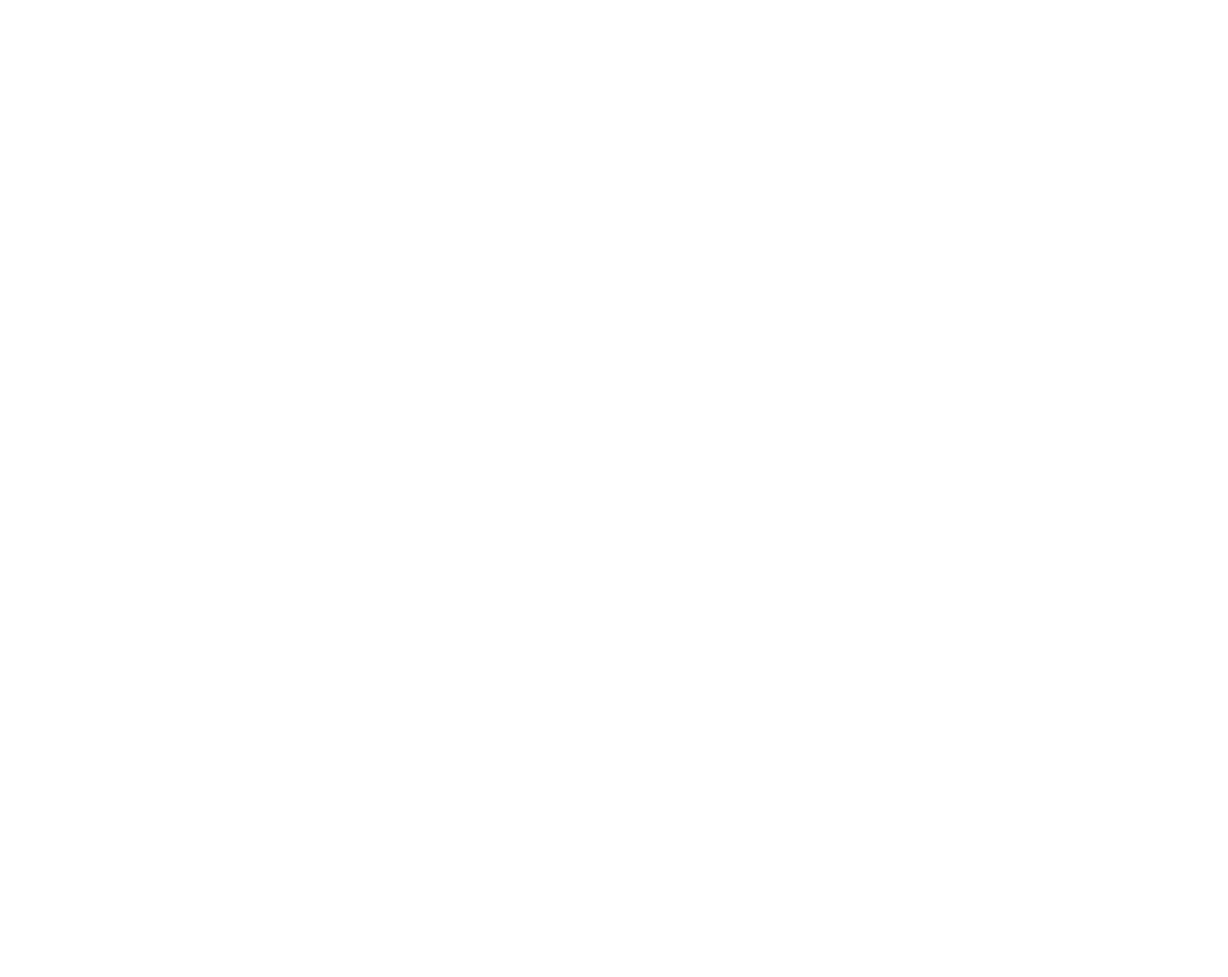
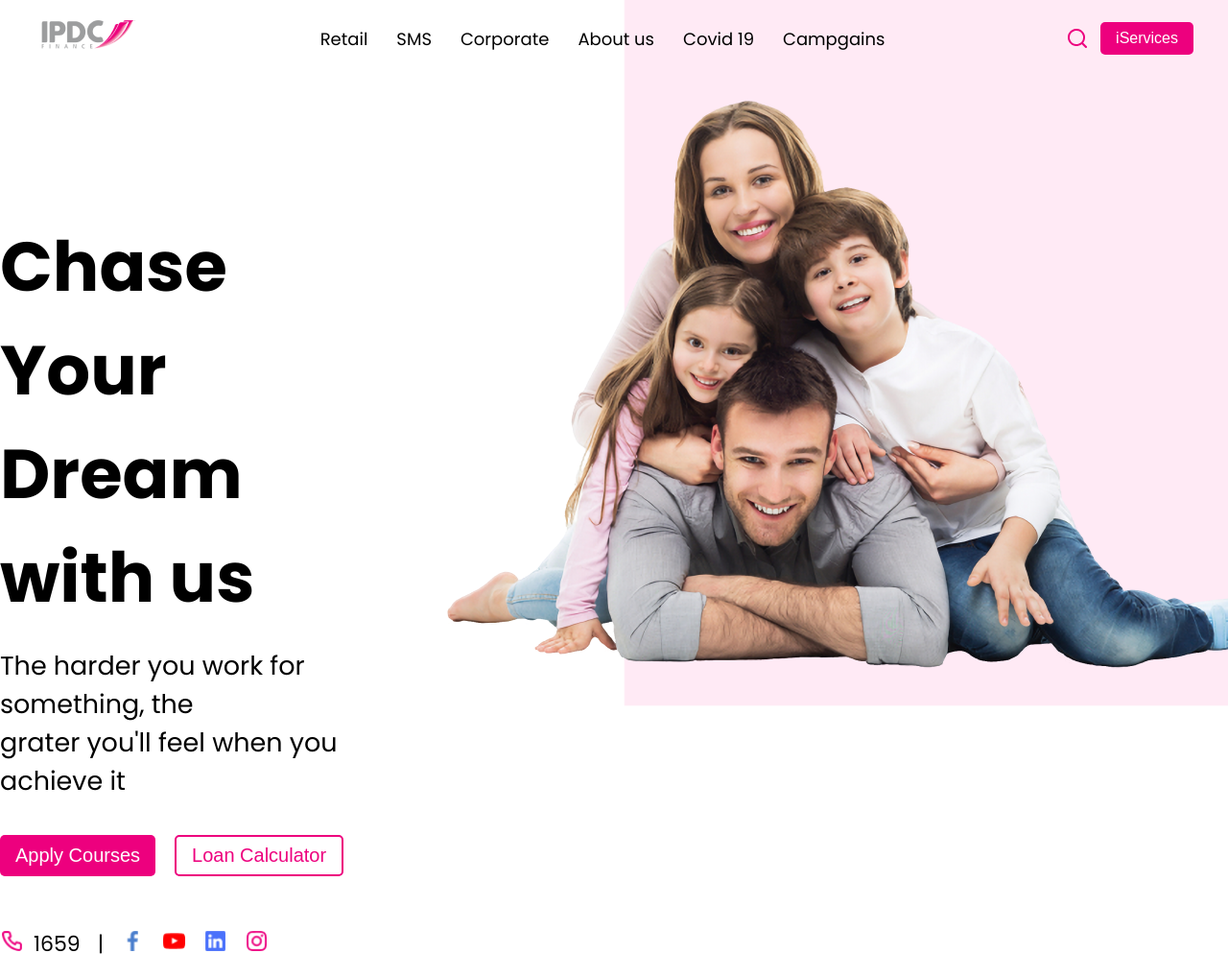
Before and after one commit to VishalSudhanshu/PW-Projects, a plain HTML site: page Project 2/index.html in a window 1280 px wide. Shown: the whole page at 96% size. Before the commit the page ends 800 px from the top, so only its background shows below. Drawn offline with Linux system fonts and the light colour scheme.

Commit message:
Project 2

```diff
--- a/Project 2/index.html
+++ b/Project 2/index.html
@@ -3,9 +3,170 @@
 <head>
     <meta charset="UTF-8">
     <meta name="viewport" content="width=device-width, initial-scale=1.0">
-    <title>Document</title>
+    <link rel="preconnect" href="https://fonts.googleapis.com">
+    <link rel="preconnect" href="https://fonts.gstatic.com" crossorigin>
+    <link href="https://fonts.googleapis.com/css2?family=Poppins:wght@400;700&display=swap" rel="stylesheet">
+    <title>Clone</title>
+    <style>
+        *{
+            margin: 0;
+            padding: 0;
+            box-sizing: border-box;
+        }
+        body{
+            font-family: 'Poppins', sans-serif;
+        }
+        .wrapper{
+            width: 100vw;
+            height: 100vh;
+            background-image: url("Assets/background-image.png");
+            background-size: cover;
+            background-position: center;
+        }
+        .navbar{
+            padding: 10px 2rem;
+            display: flex;
+            justify-content: space-between;
+            align-items: center;
+        }
+        ul{
+            display: flex;
+            gap: 30px;
+        }
+        .navbar li {
+            list-style: none;
+        }
+        .navbar li a{
+            text-decoration: none;
+            color: black;
+        }
+        .search{
+            display: flex;
+            align-items: center;
+            gap: 12px;
+        }
+        .search img{
+            width: 100%;
+            height: 100%;
+        }
+        .btn1{
+            background-color: #ed007e;
+            color: white;
+            border: none;
+            font-size: 16px;
+            padding: 8px 16px;
+            border-radius: 5px;
+            cursor: pointer;
+        }
+        .btn2{
+            background-color: white;
+            color: #ed007e;
+            border: solid #ed007e 2px;
+            font-size: 16px;
+            padding: 8px 16px;
+            border-radius: 5px;
+            cursor: pointer;
+        }
+        .btn:hover{
+            background-color: #c20067;
+            color: white;
+        }
+        .hero-section{
+            display: flex;
+            justify-content: space-between;
+        }
+        .right image{
+            height: 100%;
+        }
+        .left{
+            margin-top: 8rem;
+            margin: 8rem auto 1rem auto;
+        }
+        .left h2{
+            font-weight: 700;
+            font-size: 4rem;
+        }
+        .left p{
+            margin: 1rem auto 2rem auto;
+            font-size: 1.5rem;
+        }
+        .explore{
+            display: flex;
+            gap: 20px;
+        }
+        .explore .btn{
+            font-size: 20px;
+        }
+        .contact-info{
+            display: flex;
+            align-items: center;
+            flex: end;
+            gap: 1rem;
+            margin-top: 3rem;
+        }
+        .contact-info span{
+            font-size: 22px;
+        }
+        .contact-info img{
+            height: 25px;
+        }
+        .call{
+            display: flex;
+            align-items: center;
+            gap: 10px
+        }
+        @media (max-width:1440px) {
+            :root{
+                font-size: 18px;
+            }
+        }
+    </style>
 </head>
 <body>
-
+    <div class="wrapper">
+        <nav class="navbar">
+            <div class="logo">
+                <img src="Assets/website-logo.png" alt="">
+            </div>
+            <div class="tabs">
+                <ul>
+                    <li><a href="#">Retail</a></li>
+                    <li><a href="#">SMS</a></li>
+                    <li><a href="#">Corporate</a></li>
+                    <li><a href="#">About us</a></li>
+                    <li><a href="#">Covid 19</a></li>
+                    <li><a href="#">Campgains</a></li>
+                </ul>
+            </div>
+            <div class="search">
+                <img src="Assets/search-icon.png" alt="">
+                <button class="btn1">iServices</button>
+            </div>
+        </nav>
+        <main class="hero-section">
+            <section class="left">
+                <h2>Chase Your <br> Dream with us</h2>
+                <p>The harder you work for something, the <br>grater you'll feel when you achieve it</p>
+                <div class="explore">
+                    <button class="btn btn1">Apply Courses</button>
+                    <button class="btn btn2">Loan Calculator</button>
+                </div>
+                <div class="contact-info">
+                    <div class="call">
+                        <a href="#"><img src="Assets/phone.png" alt="phone"></a>
+                        <span>1659</span>
+                    </div>
+                    <span>&#124;</span>
+                    <a href="#"><img src="Assets/facebook.png" alt="facebook"></a>
+                    <a href="#"><img src="Assets/youtube.png" alt="youtube"></a>
+                    <a href="#"><img src="Assets/linkedin.png" alt="linkedin"></a>
+                    <a href="#"><img src="Assets/instagram.png" alt="instagram"></a>
+                </div>
+            </section>
+            <section class="right">
+                <img src="Assets/hero-image.png" alt="">
+            </section>
+        </main>
+    </div>
 </body>
 </html>
```
Also changed, not shown: Project 2/output/output.png (added).
